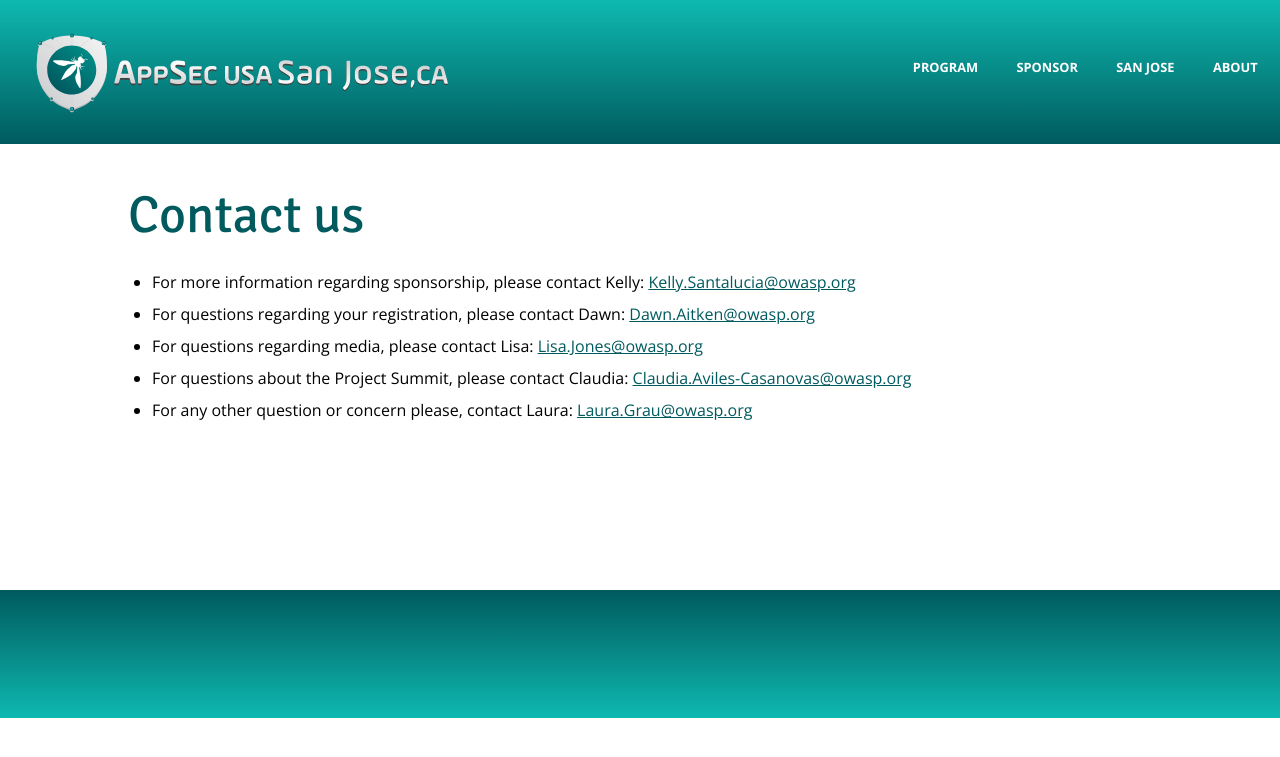
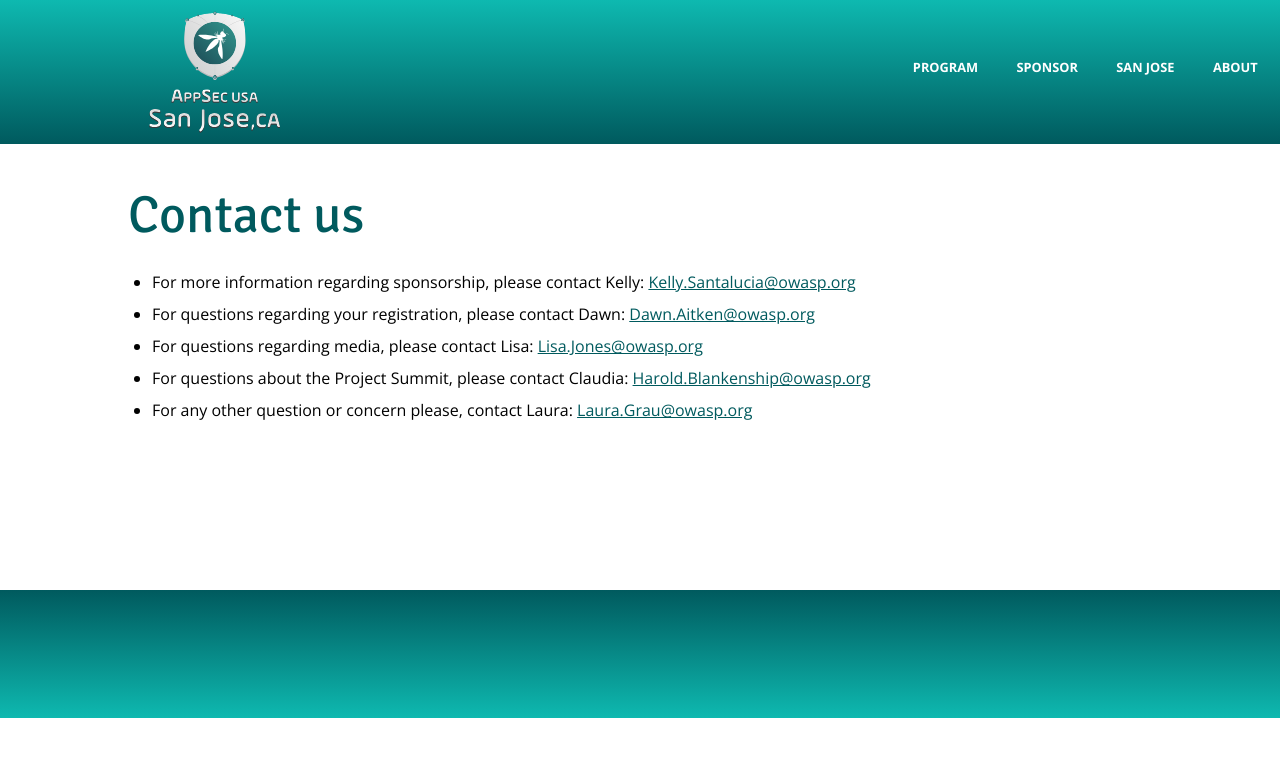
Before and after one commit to OWASP/AppSecUSA2018, a Jekyll site: the page built from about/contact-us.md, in a window 1280 px wide. Shown: the top 757 px of the page. Built offline with Jekyll 4.4.1, drawn with Linux system fonts in a browser that asks for light colours.

Commit message:
Modding the logo

```diff
--- a/_data/team.yml
+++ b/_data/team.yml
@@ -31,8 +31,8 @@
     role: Event Manager
     image: Laura-Grau-150x150.png
   - name: Matt Tesauro
-    role:
-    image:
+    role: Director of Community and Operations
+    image: MattT.jpg
   - name: Dawn Aitken
     role: Program Assistant
     image: Dawn_picture_2.jpg
--- a/about/contact-us.md
+++ b/about/contact-us.md
@@ -8,7 +8,7 @@
 * For more information regarding sponsorship, please contact Kelly:  [Kelly.Santalucia@owasp.org](mailto:kelly.Santalucia@owasp.org)
 * For questions regarding your registration, please contact Dawn: [Dawn.Aitken@owasp.org](mailto:dawn.aitken@owasp.org)
 * For questions regarding media, please contact Lisa: [Lisa.Jones@owasp.org](mailto:lisa.jones@owasp.org)
-* For questions about the Project Summit, please contact Claudia: [Claudia.Aviles-Casanovas@owasp.org](mailto:Claudia.Aviles-Casanovas@owasp.org)
+* For questions about the Project Summit, please contact Claudia: [Harold.Blankenship@owasp.org](mailto:Harold.Blankenship@owasp.org)
 * For any other question or concern please, contact Laura: [Laura.Grau@owasp.org](mailto:laura.grau@owasp.org)
 
 
--- a/assets/_sass/_header.scss
+++ b/assets/_sass/_header.scss
@@ -10,10 +10,10 @@
 			top: 0em;
 			left: 1em;
 			padding-left: 10%;
-			background: url(../images/logo.svg);
+			background: url(../images/logo3.svg);
 			background-repeat: no-repeat;
-			background-position: 40% center;
-			background-size: 100% auto;
+			background-position: 40% 30%;
+			background-size: auto 130%;
 			text-decoration: none;
 			line-height: 9em;
 			width: 35%;
```
Also changed, not shown: assets/images/logo2.svg (added), assets/images/logo3.svg (added), assets/images/team/MattT.jpg (added).
